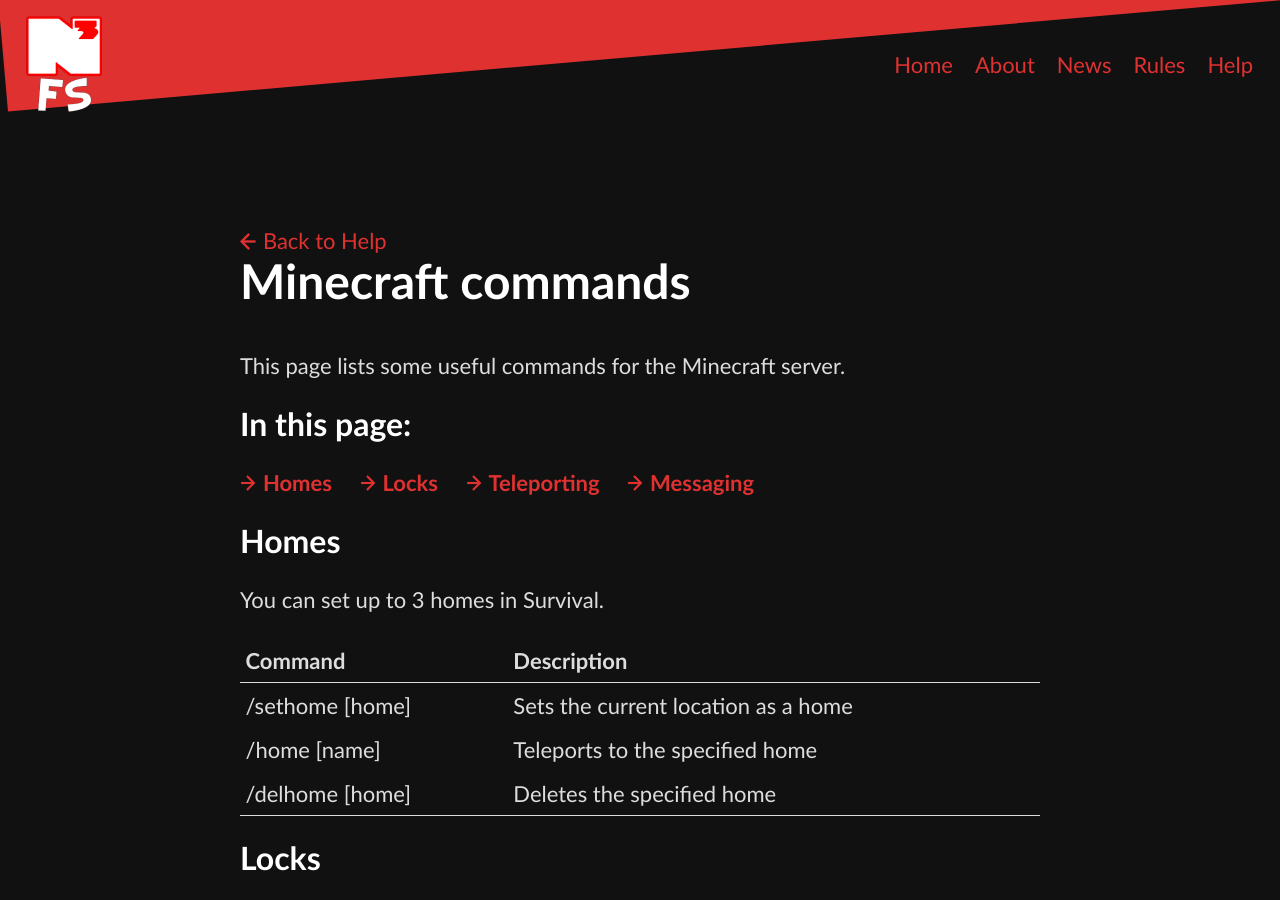
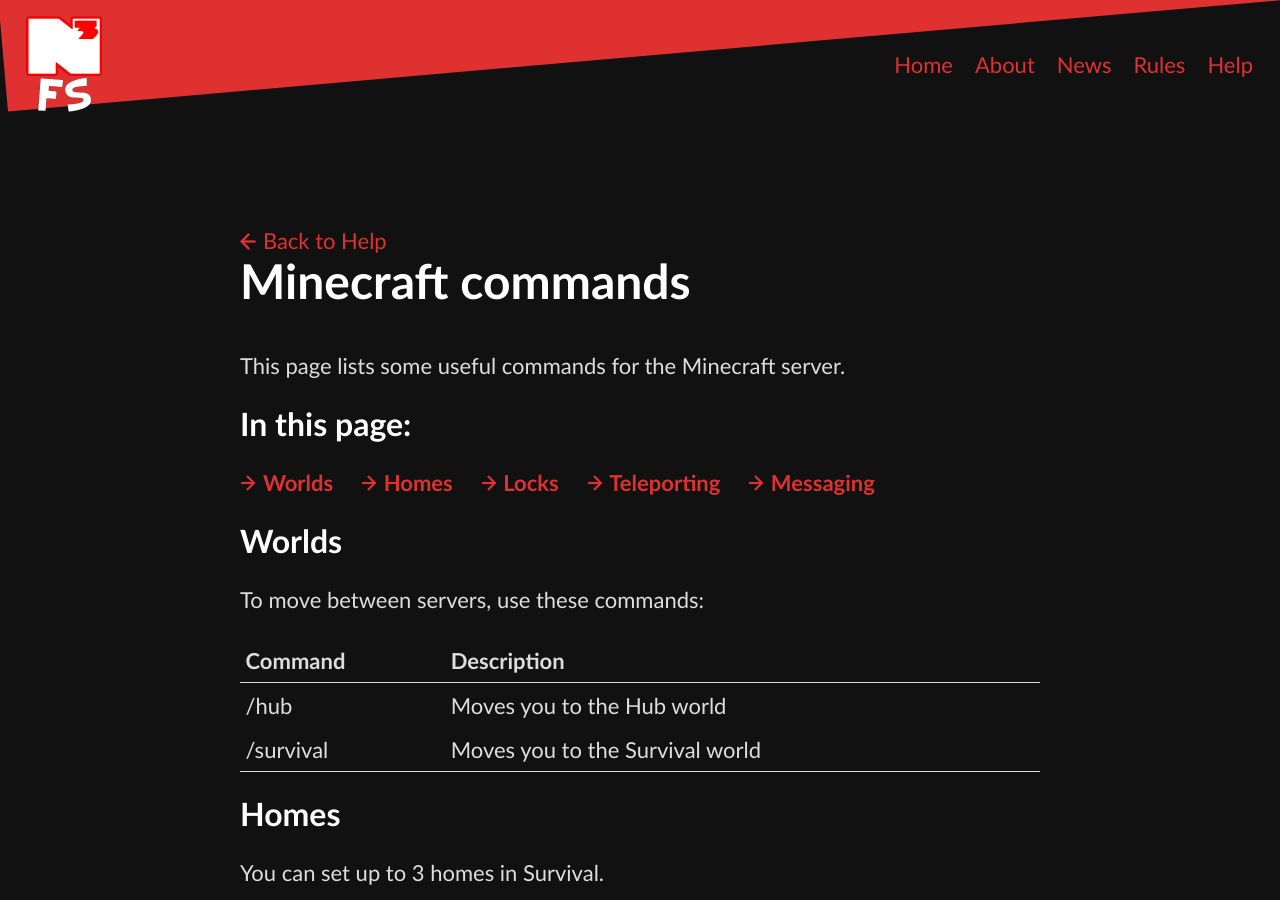
Before and after one commit to N3FS/N3FS-website, a Jekyll site: the page built from _help/minecraft-commands.md, in a window 1280 px wide and 900 px high. Built offline with Jekyll 4.4.1, drawn with Linux system fonts in a browser that asks for light colours; some of the changed text lies outside the part shown.

Commit message:
Add warp and spawn commands

```diff
--- a/_help/minecraft-commands.md
+++ b/_help/minecraft-commands.md
@@ -10,10 +10,22 @@
 
 ## In this page:
 
+<a href="#worlds" class="action">Worlds</a>
 <a href="#homes" class="action">Homes</a>
 <a href="#locks" class="action">Locks</a>
 <a href="#teleporting" class="action">Teleporting</a>
 <a href="#messaging" class="action">Messaging</a>
+
+## Worlds
+
+To move between servers, use these commands:
+
+|---
+| Command | Description |
+|---
+| /hub | Moves you to the Hub world|
+| /survival | Moves you to the Survival world|
+|---
 
 ## Homes
 
@@ -53,6 +65,17 @@
 
 ## Teleporting
 
+To teleport to a place:
+
+|---
+| Command | Description |
+|---
+| /spawn | Teleports you back to spawn |
+| /warp [name] | Teleports you to the specified warp. |
+|---
+
+To teleport a player or yourself:
+
 |---
 | Command | Description |
 |---
```
